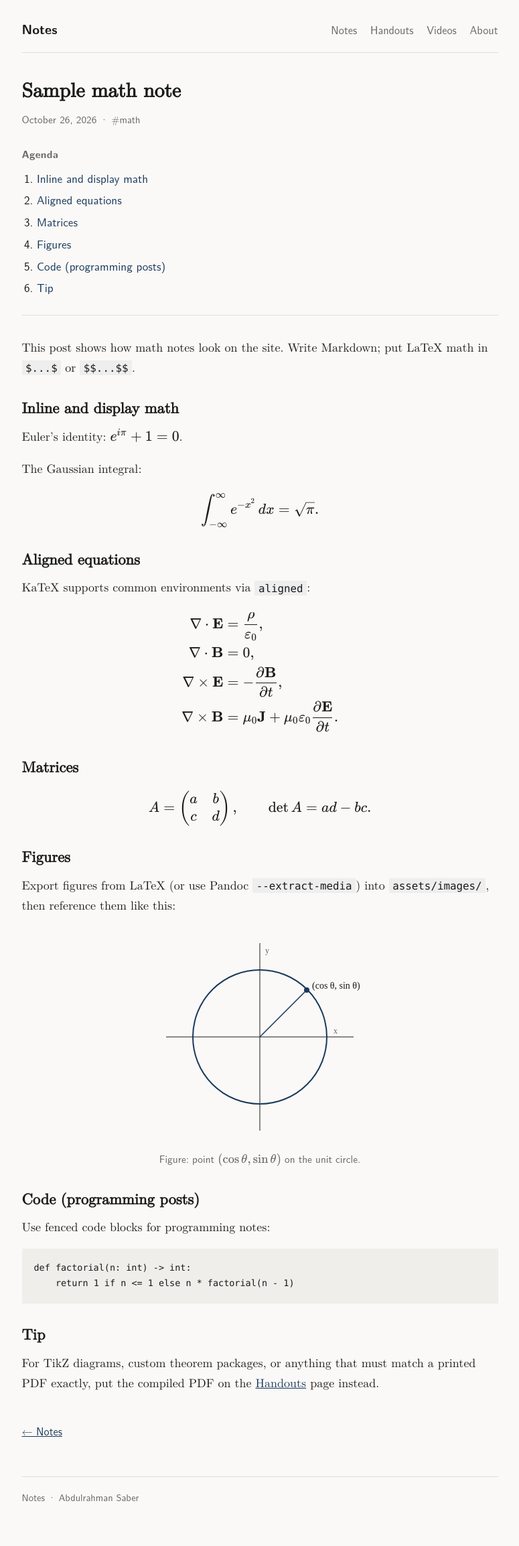
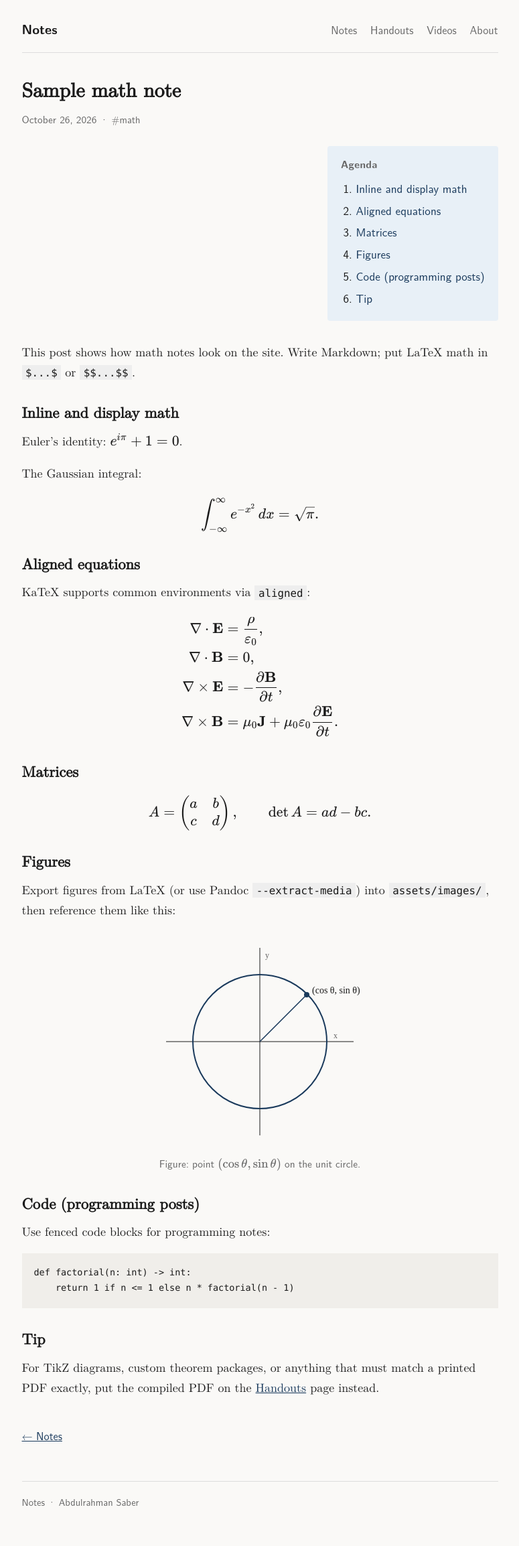
Before and after one commit to abdsaber000/blog, a Jekyll site: the page built from _posts/2026-10-26-sample-math-note.md, in a window 1280 px wide. Shown: the whole page at 67% size, without its empty margins (252-1027 px from the left). Built offline with Jekyll 4.4.1, drawn with Linux system fonts in a browser that asks for light colours.

Commit message:
Update post-agenda styles for improved layout and appearance

```diff
--- a/assets/css/main.css
+++ b/assets/css/main.css
@@ -190,9 +190,12 @@ figcaption,
 }
 
 .post-agenda {
-  margin: 0 0 1.75rem;
-  padding-bottom: 1.25rem;
-  border-bottom: 1px solid var(--border);
+  width: fit-content;
+  max-width: 100%;
+  margin: 0 0 1.75rem auto;
+  padding: 0.85rem 1.1rem;
+  background: #e8f0f7;
+  border-radius: 4px;
 }
 
 .agenda-label {
```
